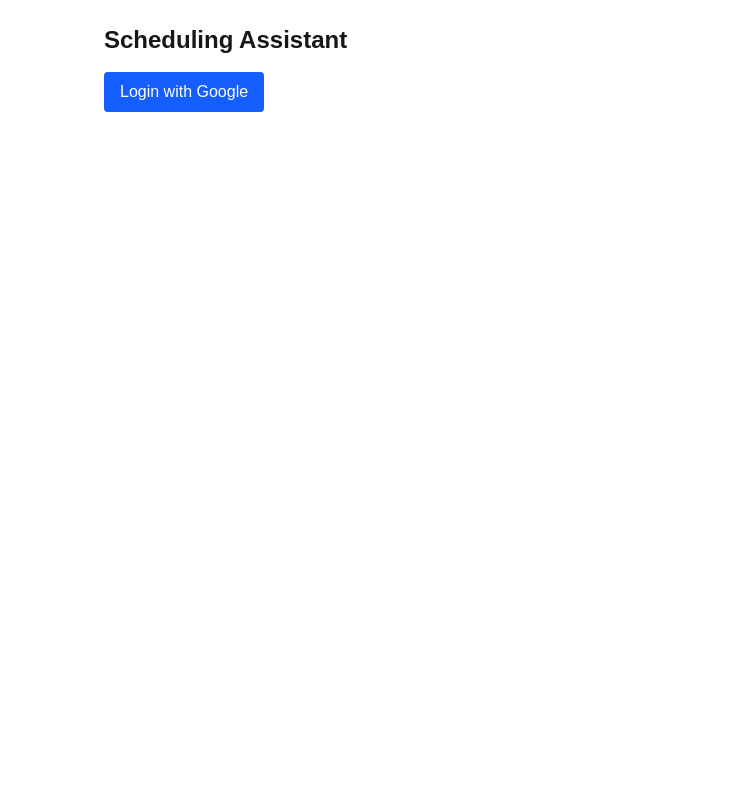
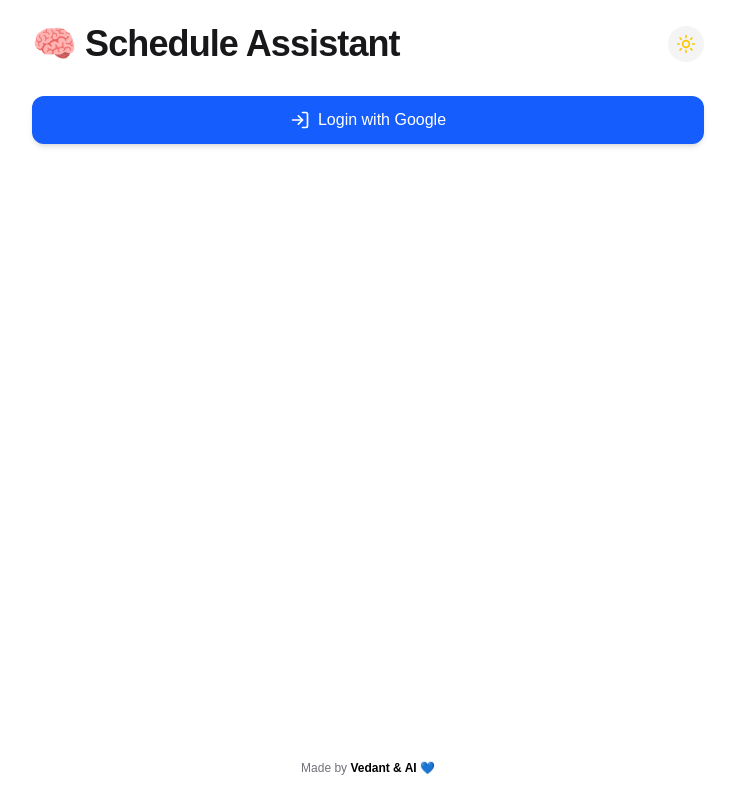
Before and after one commit to vedantxn/scheduler-agent, a Next.js app: page / in a window 1280 px wide. Shown: the whole page, without its empty margins (272-1007 px from the left). Built offline with nearby package versions, Linux system fonts and the light colour scheme; no server answers.

Commit message:
better UI

```diff
--- a/src/app/page.tsx
+++ b/src/app/page.tsx
@@ -1,7 +1,9 @@
 'use client'
 
-import React, { useState, useEffect } from 'react'
-import { useSearchParams, useRouter } from 'next/navigation'
+import { useEffect, useState } from 'react'
+import { useSearchParams } from 'next/navigation'
+import { Moon, Sun, LogIn, LogOut, Send } from 'lucide-react'
+import { motion, AnimatePresence } from 'framer-motion'
 
 export default function SchedulePage() {
   const [input, setInput] = useState('')
@@ -9,39 +11,33 @@ export default function SchedulePage() {
   const [tokens, setTokens] = useState<any>(null)
   const [loading, setLoading] = useState(false)
   const [error, setError] = useState('')
+  const [darkMode, setDarkMode] = useState(true)
   const searchParams = useSearchParams()
-  const router = useRouter()
 
-  // Step 1: On mount, check if URL has ?code= from Google OAuth
+  useEffect(() => {
+    const theme = localStorage.getItem('theme')
+    if (theme === 'light') setDarkMode(false)
+    document.documentElement.classList.toggle('dark', darkMode)
+  }, [darkMode])
+
   useEffect(() => {
     async function checkSession() {
       const res = await fetch('/api/auth/session')
       const data = await res.json()
-      if (data.loggedIn) {
-        setTokens(true) // or a better user state to show logged-in UI
-      }
+      if (data.loggedIn) setTokens(true)
     }
     checkSession()
   }, [])
 
-
-  // Step 2: On login button click, start OAuth flow
-  async function loginWithGoogle() {
+  const loginWithGoogle = async () => {
     const res = await fetch('/api/auth/url')
-    if (!res.ok) {
-      console.error('Failed to get auth URL')
-      return
-    }
     const data = await res.json()
-    if (data.url) {
-      window.location.href = data.url
-    }
+    if (data.url) window.location.href = data.url
   }
 
-  // Step 3: Send scheduling request with tokens + input
   const sendSchedule = async () => {
-    if (!input) return setError('Please enter event text')
-    if (!tokens) return setError('Please login with Google first')
+    if (!input) return setError('⚠️ Please enter event text')
+    if (!tokens) return setError('⚠️ Please login with Google first')
 
     setLoading(true)
     setError('')
@@ -56,18 +52,15 @@ export default function SchedulePage() {
       const data = await res.json()
       if (data.error) setError(data.error)
       else if (data.success) {
-        setResponse(
-          `Event created!\nTitle: ${data.event.summary}\nStart: ${data.event.start.dateTime}`
-        )
-      } else setError('Unknown error')
+        setResponse(`✅ Event created!\n\n📅 ${data.event.summary}\n🕒 ${data.event.start.dateTime}`)
+      } else setError('❌ Unknown error')
     } catch {
-      setError('Request failed')
+      setError('❌ Request failed')
     } finally {
       setLoading(false)
     }
   }
 
-  // Step 4: Simple logout clears tokens
   const logout = () => {
     setTokens(null)
     localStorage.removeItem('googleTokens')
@@ -75,52 +68,100 @@ export default function SchedulePage() {
     setError('')
   }
 
+  const toggleTheme = () => {
+    const newMode = !darkMode
+    setDarkMode(newMode)
+    localStorage.setItem('theme', newMode ? 'dark' : 'light')
+    document.documentElement.classList.toggle('dark', newMode)
+  }
+
   return (
-    <main className="max-w-xl mx-auto p-6">
-      <h1 className="text-2xl font-bold mb-4">Scheduling Assistant</h1>
+    <main className="min-h-screen flex flex-col items-center justify-between p-6 bg-white dark:bg-zinc-900 transition-colors duration-300">
+      <div className="w-full max-w-2xl">
+        <div className="flex items-center justify-between mb-8">
+          <h1 className="text-4xl font-bold tracking-tight text-zinc-900 dark:text-white">
+            🧠 Schedule Assistant
+          </h1>
+          <motion.button
+            whileTap={{ scale: 0.9 }}
+            onClick={toggleTheme}
+            className="rounded-full p-2 bg-zinc-100 dark:bg-zinc-800 hover:bg-zinc-200 dark:hover:bg-zinc-700 transition-colors"
+          >
+            {darkMode ? <Sun className="w-5 h-5 text-yellow-400" /> : <Moon className="w-5 h-5 text-blue-600" />}
+          </motion.button>
+        </div>
 
         {!tokens ? (
-        <button
+          <motion.button
+            whileTap={{ scale: 0.95 }}
             onClick={loginWithGoogle}
-          className="px-4 py-2 bg-blue-600 text-white rounded hover:bg-blue-700"
+            className="flex items-center gap-2 px-6 py-3 rounded-xl bg-blue-600 text-white hover:bg-blue-700 shadow-md transition w-full justify-center"
           >
+            <LogIn className="w-5 h-5" />
             Login with Google
-        </button>
+          </motion.button>
         ) : (
           <>
+            <div className="flex justify-between items-center mb-4">
               <button
                 onClick={logout}
-            className="mb-4 text-sm underline text-red-600"
+                className="text-sm text-red-500 underline flex items-center gap-1 hover:text-red-600 transition"
               >
+                <LogOut className="w-4 h-4" />
                 Logout
               </button>
+            </div>
 
             <textarea
-            placeholder="Type event description, e.g. 'Call Jack next Thursday at 3pm'"
-            className="w-full p-2 border rounded mb-2"
+              placeholder="Type something like: 'Team sync next Friday at 10am'"
+              className="w-full p-4 rounded-xl border dark:border-zinc-700 bg-zinc-50 dark:bg-zinc-800 text-base resize-none focus:outline-none focus:ring-2 focus:ring-blue-500 dark:focus:ring-blue-400 transition"
               rows={4}
               value={input}
               onChange={(e) => setInput(e.target.value)}
             />
 
-          <button
+            <motion.button
+              whileHover={{ scale: 1.02 }}
+              whileTap={{ scale: 0.97 }}
               onClick={sendSchedule}
-            className="px-4 py-2 bg-green-600 text-white rounded hover:bg-green-700"
+              className={`mt-4 flex items-center justify-center gap-2 px-6 py-3 rounded-xl text-white transition w-full shadow-lg ${
+                loading ? 'bg-green-400' : 'bg-green-600 hover:bg-green-700'
+              }`}
               disabled={loading}
             >
-            {loading ? 'Sending...' : 'Send'}
-          </button>
+              <Send className="w-5 h-5" />
+              {loading ? 'Sending...' : 'Send to Calendar'}
+            </motion.button>
 
+            <AnimatePresence>
               {error && (
-            <p className="mt-4 text-red-600 whitespace-pre-wrap">{error}</p>
+                <motion.p
+                  initial={{ opacity: 0, y: 10 }}
+                  animate={{ opacity: 1, y: 0 }}
+                  exit={{ opacity: 0, y: 10 }}
+                  className="mt-4 text-red-500 whitespace-pre-wrap text-sm"
+                >
+                  {error}
+                </motion.p>
               )}
               {response && (
-            <pre className="mt-4 bg-gray-100 p-3 rounded whitespace-pre-wrap">
+                <motion.pre
+                  initial={{ opacity: 0, y: 10 }}
+                  animate={{ opacity: 1, y: 0 }}
+                  exit={{ opacity: 0, y: 10 }}
+                  className="mt-4 bg-zinc-100 dark:bg-zinc-800 p-4 rounded-xl whitespace-pre-wrap text-sm text-zinc-800 dark:text-zinc-100"
+                >
                   {response}
-            </pre>
+                </motion.pre>
               )}
+            </AnimatePresence>
           </>
         )}
+      </div>
+
+      <footer className="mt-10 text-xs text-zinc-500 dark:text-zinc-400">
+        Made by <span className="font-semibold text-black dark:text-white">Vedant & AI</span> 💙
+      </footer>
     </main>
   )
 }
```
Lines whose indentation alone changed are shown as unchanged.
